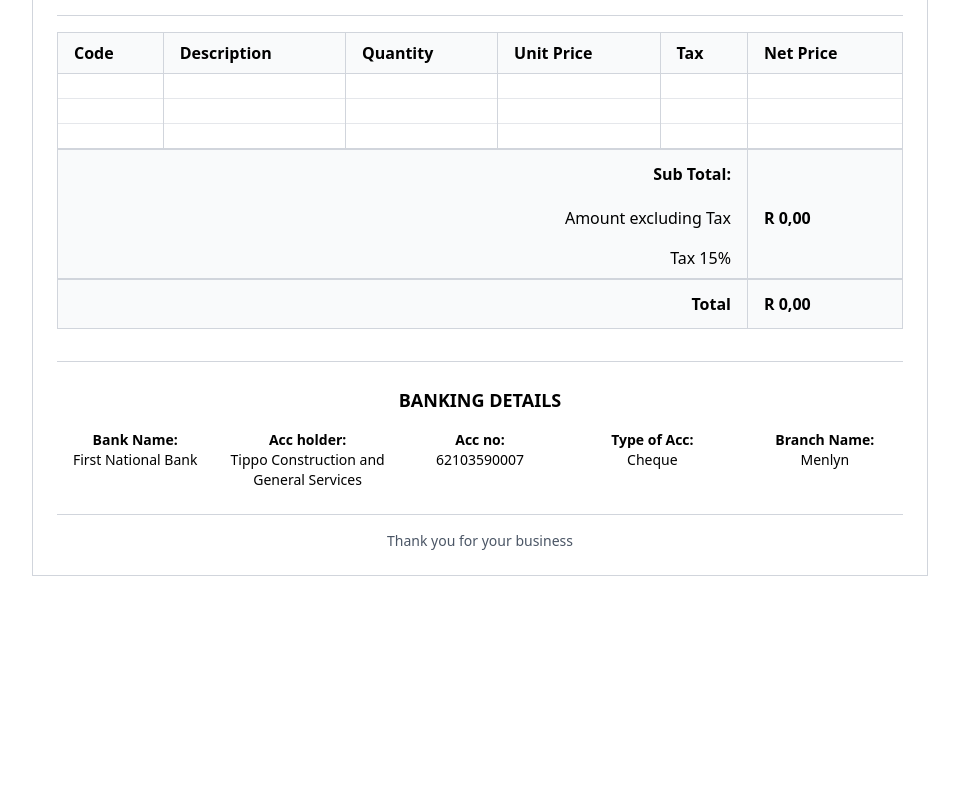
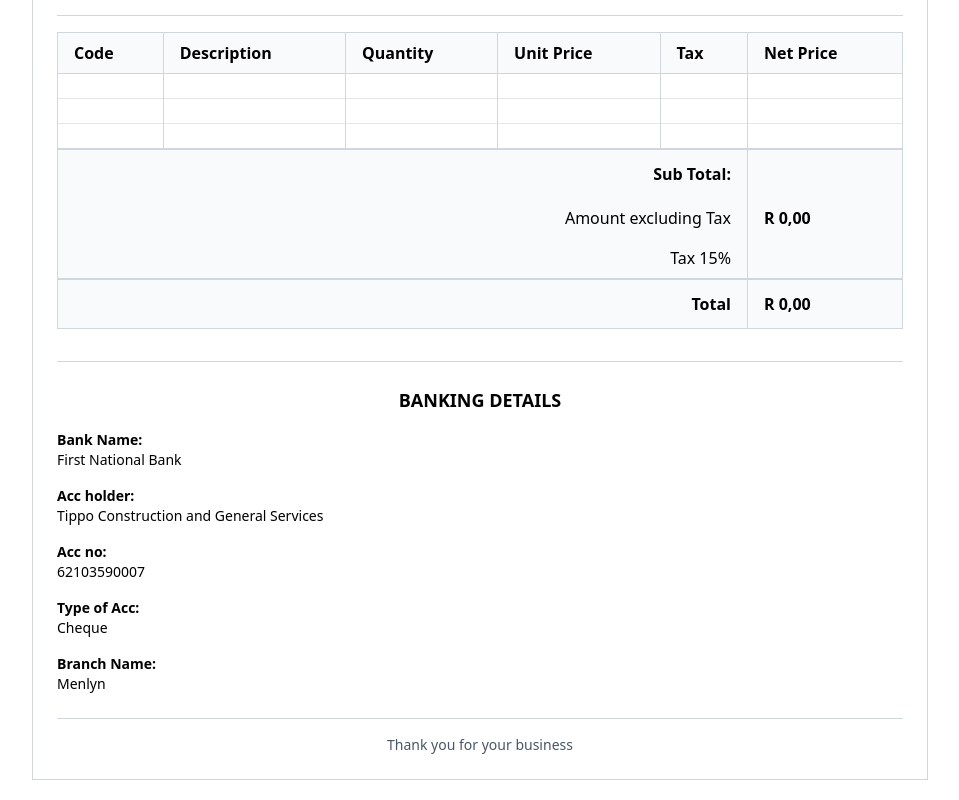
Before and after one commit to Kummirai/workOrder_tracker, a Next.js app: page /boq_items in a window 1280 px wide. Shown: the part 798-1598 px from the top of the page, without its empty margins (160-1119 px from the left). Before the commit the page ends 1394 px from the top, so only its background shows below. Built offline with nearby package versions, Linux system fonts and the light colour scheme; no server answers; the database is empty; sample sign-in values are in the browser's storage.

Commit message:
Align bank details to 1 column and text to start

```diff
--- a/components/Template.jsx
+++ b/components/Template.jsx
@@ -204,7 +204,7 @@ const Invoice = () => {
         <div className="font-bold text-lg mb-4 text-center">
           BANKING DETAILS
         </div>
-        <div className="grid grid-cols-1 md:grid-cols-2 lg:grid-cols-5 gap-4 text-sm text-center">
+        <div className="grid grid-cols-1  gap-4 text-sm text-start">
           <div>
             <div className="font-semibold">Bank Name:</div>
             <div>First National Bank</div>
```
